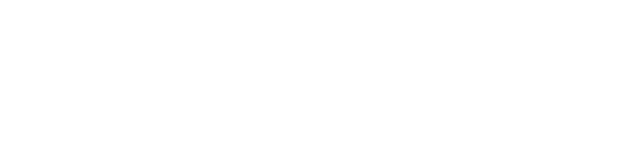
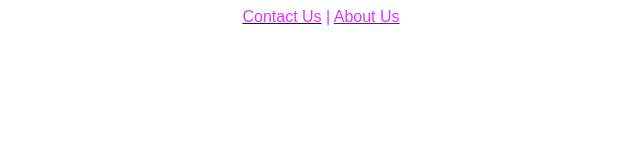
Before and after one commit to sumeetdoshi/Formulas-10thstd, a plain HTML site: page trigo.html in a window 1280 px wide. Shown: the whole page, without its empty margins (319-959 px from the left). Drawn offline with Linux system fonts and the light colour scheme.

Commit message:
Update trigo.html

```diff
--- a/trigo.html
+++ b/trigo.html
@@ -14,6 +14,9 @@
 
 </head>
 <body>
-
+<center>
+		<a href="contact.html" target="_blank"><font color="DE33FF" face="arial">Contact Us</a> |
+		<a href=""><font color="DE33FF" face="arial">About Us</a>
+		</center>
 </body>
 </html>
```
